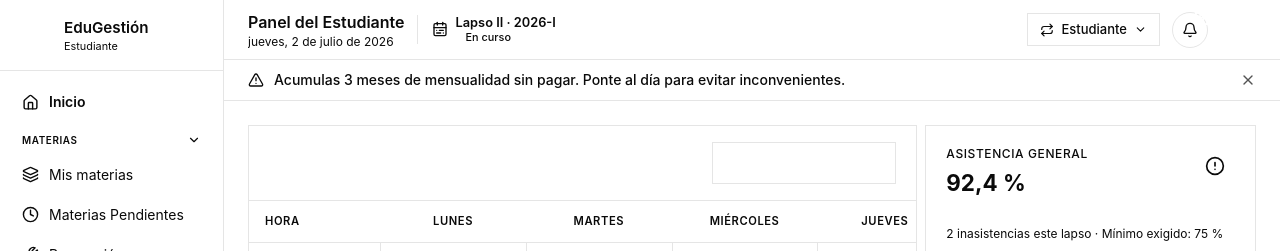
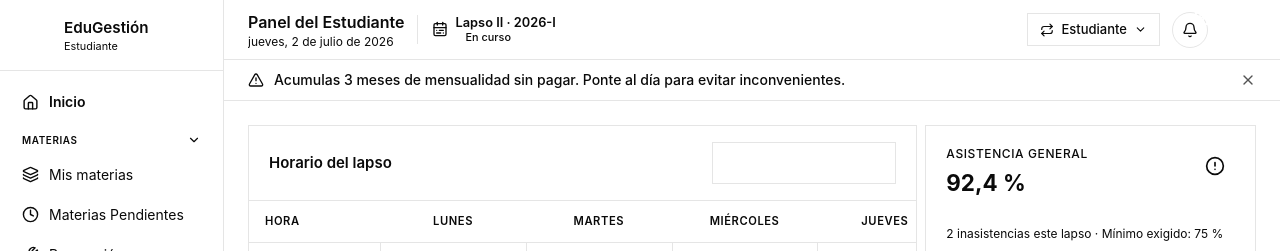
Before and after one commit to Pokoexe/Gestion-Estudiantil, a React (Vite) app: page /Gestion-Estudiantil/estudiante in a window 1280 px wide. Shown: the top 251 px of the page. Built offline with nearby package versions, Linux system fonts and the light colour scheme.

Commit message:
updating

```diff
--- a/src/app/components/AppLayout.tsx
+++ b/src/app/components/AppLayout.tsx
@@ -251,7 +251,7 @@ export function AppLayout() {
 
         {/* Aviso de morosidad — pegado al header, visible en todas las páginas */}
         {showDebt && (
-          <div className={`sticky top-[60px] z-[45] flex items-center gap-2.5 px-6 py-2.5 text-sm font-medium border-b border-edu-border-soft ${DEBT_STYLES[DEBT_LEVEL].banner}`}>
+          <div className={`sticky top-[60px] z-[35] flex items-center gap-2.5 px-6 py-2.5 text-sm font-medium border-b border-edu-border-soft ${DEBT_STYLES[DEBT_LEVEL].banner}`}>
             <DebtIcon className="w-4 h-4 shrink-0" />
             <span className="flex-1">{DEBT_MESSAGE}</span>
             <button
--- a/src/app/pages/CourseDetailPage.tsx
+++ b/src/app/pages/CourseDetailPage.tsx
@@ -270,7 +270,7 @@ export function CourseDetailPage() {
                                     <button
                                         key={f}
                                         onClick={() => setFilter(f)}
-                                        className={`px-3 py-[5px] rounded-[7px] border-[1.5px] text-[0.775rem] font-medium cursor-pointer ${filter === f ? "border-edu-primary bg-edu-primary-50 text-edu-primary" : "border-edu-border bg-transparent text-edu-ink-500"}`}
+                                        className={`bg-white px-3 py-[5px] rounded-[7px] border-[1.5px] text-[0.775rem] font-medium cursor-pointer ${filter === f ? "border-edu-primary bg-edu-primary-50 text-edu-primary" : "border-edu-border bg-transparent text-edu-ink-500"}`}
                                     >
                                         {f}
                                     </button>
--- a/src/app/pages/CoursesPage.tsx
+++ b/src/app/pages/CoursesPage.tsx
@@ -300,7 +300,7 @@ export function CoursesPage() {
                 <button
                   key={f}
                   onClick={() => setFilter(f)}
-                  className={`px-3 py-[5px] rounded-[7px] border-[1.5px] text-[0.775rem] font-medium cursor-pointer ${filter === f ? "border-edu-primary bg-edu-primary-50 text-edu-primary" : "border-edu-border bg-transparent text-edu-ink-500"}`}
+                  className={`bg-white px-3 py-[5px] rounded-[7px] border-[1.5px] text-[0.775rem] font-medium cursor-pointer ${filter === f ? "border-edu-primary bg-edu-primary-50 text-edu-primary" : "border-edu-border bg-transparent text-edu-ink-500"}`}
                 >
                   {f}
                 </button>
--- a/src/app/pages/DashboardPage.tsx
+++ b/src/app/pages/DashboardPage.tsx
@@ -83,7 +83,11 @@ export function DashboardPage() {
 
         {/* Horario */}
         <div className="lg:col-span-2 bg-edu-surface rounded-edu-card border border-edu-border-soft overflow-hidden">
-          <div className="text-end w-full md:w-auto px-4 sm:px-5 py-4 border-b border-edu-border-soft md:flex justify-end">
+
+          <div className="px-4 sm:px-5 py-4 border-b border-edu-border-soft flex justify-between items-center gap-2">
+            <h3 className="hidden md:block m-0 text-edu-ink font-semibold text-[0.9375rem]">
+              Horario del lapso
+            </h3>
             <button
               className="w-full md:w-auto justify-center inline-flex items-center gap-2 px-3 sm:px-[18px] py-2 sm:py-2.5 rounded-edu-control text-sm font-semibold cursor-pointer transition-colors border-[1.5px] border-edu-primary bg-edu-primary text-white hover:bg-edu-primary-hover shrink-0"
             >
@@ -92,6 +96,7 @@ export function DashboardPage() {
               <span className="sm:hidden">Descargar</span>
             </button>
           </div>
+
           <div className="overflow-hidden">
 
             <div className="overflow-x-auto">
--- a/src/app/pages/RepairCoursePage.tsx
+++ b/src/app/pages/RepairCoursePage.tsx
@@ -409,7 +409,7 @@ export function RepairCoursePage() {
                                 <button
                                     key={f}
                                     onClick={() => setFilter(f)}
-                                    className={`px-3 py-[5px] rounded-[7px] border-[1.5px] text-[0.775rem] font-medium cursor-pointer ${filter === f ? "border-edu-primary bg-edu-primary-50 text-edu-primary" : "border-edu-border bg-transparent text-edu-ink-500"}`}
+                                    className={`bg-white px-3 py-[5px] rounded-[7px] border-[1.5px] text-[0.775rem] font-medium cursor-pointer ${filter === f ? "border-edu-primary bg-edu-primary-50 text-edu-primary" : "border-edu-border bg-transparent text-edu-ink-500"}`}
                                 >
                                     {f}
                                 </button>
--- a/src/app/pages/RepairPage.tsx
+++ b/src/app/pages/RepairPage.tsx
@@ -143,7 +143,7 @@ export function RepairPage() {
             <div className="bg-edu-surface rounded-edu-card border border-edu-border-soft overflow-hidden">
                 {/* Pestañas */}
                 <div className="px-5 pt-3 border-b border-edu-border-soft">
-                    <div className="flex gap-1 flex-wrap">
+                    <div className="flex justify-center md:justify-start gap-1 flex-wrap">
                         {TABS.map((t) => (
                             <button
                                 key={t.key}
```
Lines whose indentation alone changed are shown as unchanged.
